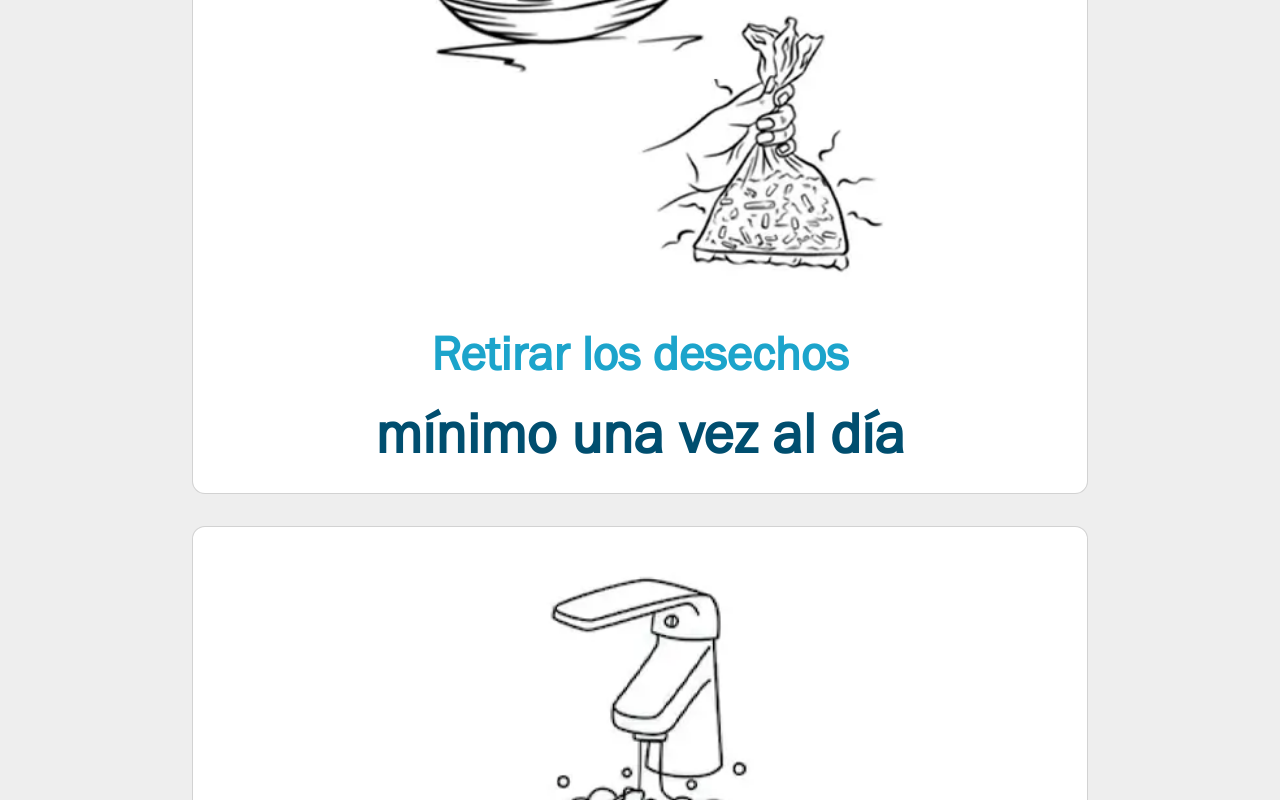
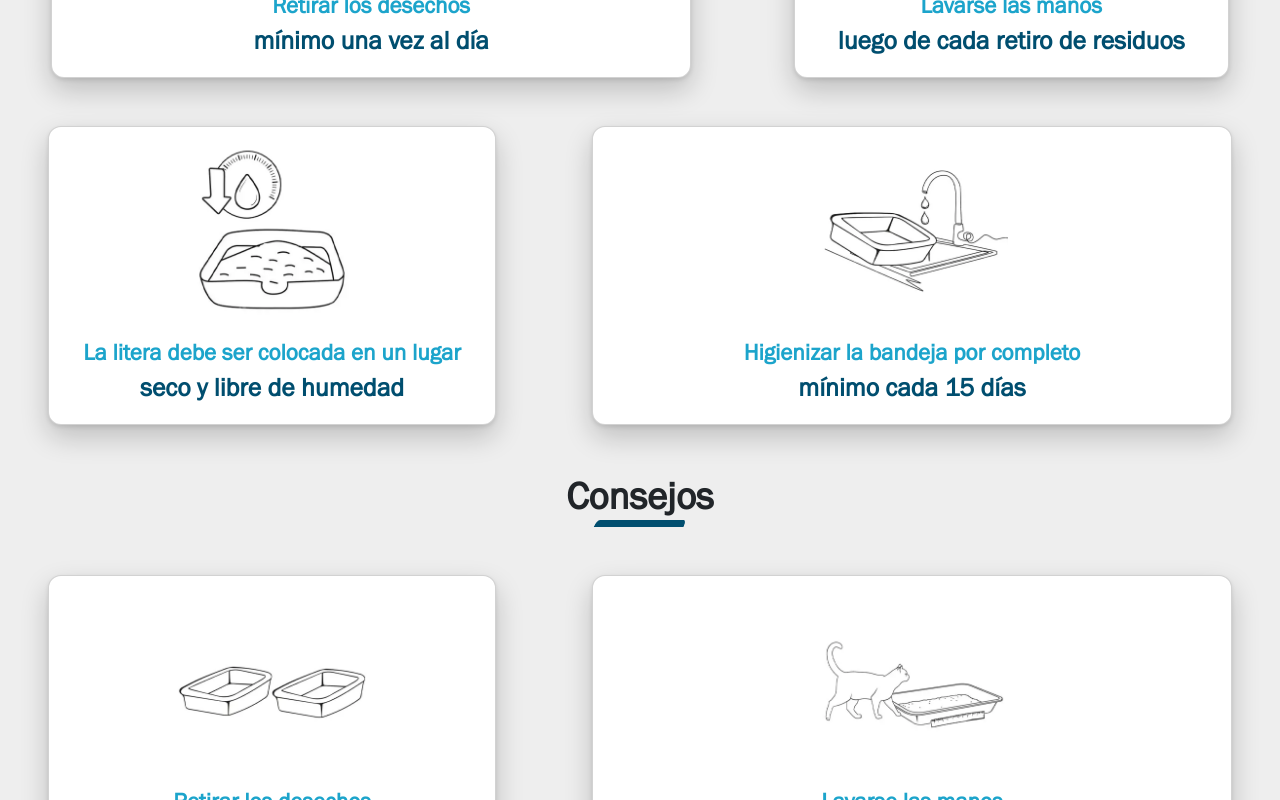
Before and after one commit to octaviofitz/silverpiedras, a React (Create React App) app: page /recomendaciones in a window 1280 px wide. Shown: the part 460-1260 px from the top of the page. Built offline with nearby package versions, Linux system fonts and the light colour scheme.

Commit message:
page recomendaciones media query

```diff
--- a/src/Components/Cards/Cards.js
+++ b/src/Components/Cards/Cards.js
@@ -1,6 +1,7 @@
 import React from 'react';
 
-import Card1 from '../IMG/BannerDesktop.webp';
+import Card1 from '../../IMG/Cards/Card1.webp';
+import Card2 from '../../IMG/Cards/Card2.webp';
 import Flecha from '../IMG/Flecha.webp'
 
 import './cards.css';
@@ -28,7 +29,7 @@ function Cards() {
             </article>
 
             <article className='tarjeta'>
-                <img src={Card1} className='img' alt='Silver' />
+                <img src={Card2} className='img' alt='Silver' />
                 <div className='textos'>
                 <h2>Recomendaciones de uso</h2>
                 <p>Es importante utilizar las piedras sanitarias de una forma adecuada para obtener su máximo rendimiento</p>
--- a/src/Components/Cards/cards.css
+++ b/src/Components/Cards/cards.css
@@ -36,6 +36,7 @@
 
 .cards .container .tarjeta{
     margin: 1rem;
+    box-shadow: rgba(0, 0, 0, 0.2) 0px 12px 28px 0px, rgba(0, 0, 0, 0.1) 0px 2px 4px 0px, rgba(255, 255, 255, 0.05) 0px 0px 0px 1px inset;
 }
 
 .cards .container .tarjeta .img{
--- a/src/Components/Footer/Footer.js
+++ b/src/Components/Footer/Footer.js
@@ -16,7 +16,9 @@ function Footer() {
                 <p className='texto'>Producido por </p>
                 </div>
                 <div>
+                <a href='https://www.rubicat.com.ar' target='_blank' rel="noreferrer noopener">
                 <img src={RubicatLogo} alt='Rubicat' className='img' />
+                </a>
                 </div>
                 </div>
         </section>
--- a/src/Components/Recomendaciones/Recomendaciones.js
+++ b/src/Components/Recomendaciones/Recomendaciones.js
@@ -10,8 +10,6 @@ import Consejo3 from '../../IMG/Consejos/Consejos3.webp';
 import Consejo4 from '../../IMG/Consejos/Consejos4.webp';
 import Consejo5 from '../../IMG/Consejos/Consejos5.webp';
 
-
-
 import './recomendaciones.css';
 
 function Recomendaciones() {
@@ -22,7 +20,7 @@ function Recomendaciones() {
 
             <article className='recomendaciones'>
 
-                <div className='card'>
+                <div className='card' id='tarjeta1R'>
                     <img src={Recomendacion1} alt='' className='img' />
                     <p className='texto'>Retirar los desechos</p>
                     <p className='subtexto'>mínimo una vez al día</p>
@@ -34,13 +32,13 @@ function Recomendaciones() {
                     <p className='subtexto'>luego de cada retiro de residuos</p>
                   </div>
 
-                  <div className='card'>
+                  <div className='card' id='tarjeta3R'>
                     <img src={Recomendacion3} alt='' className='img' />
                     <p className='texto'>La litera debe ser colocada en un lugar</p>
                     <p className='subtexto'>seco y libre de humedad</p>
                   </div>
 
-                  <div className='card'>
+                  <div className='card' id='tarjeta4R'>
                     <img src={Recomendacion4} alt='' className='img' />
                     <p className='texto'>Higienizar la bandeja por completo</p>
                     <p className='subtexto'>mínimo cada 15 días</p>
@@ -52,13 +50,13 @@ function Recomendaciones() {
 
                   <article className='consejos'>
 
-                  <div className='card'>
+                  <div className='card' id='tarjeta1C'>
                     <img src={Consejo1} alt='' className='img' />
                     <p className='texto'>Retirar los desechos</p>
                     <p className='subtexto'>mínimo una vez al día</p>
                   </div>
 
-                  <div className='card'>
+                  <div className='card' id='tarjeta2C'>
                     <img src={Consejo2} alt='' className='img' />
                     <p className='texto'> Lavarse las manos</p>
                     <p className='subtexto'>luego de cada retiro de residuos</p>
--- a/src/Components/Recomendaciones/recomendaciones.css
+++ b/src/Components/Recomendaciones/recomendaciones.css
@@ -81,3 +81,129 @@
     font-weight: 900;
     font-size: 4.5vw;
 }
+
+@media (min-width: 768px){
+    .recYConsejos .titulo,
+.recYConsejos .tituloConsejos{
+    font-size: 3.5vw;
+    margin-bottom: 1.2rem;
+}
+
+.recYConsejos .titulo::after{
+    content: "";
+        width: 20vw; /* Asegura que el subrayado cubra todo el texto */
+}
+
+.recYConsejos .tituloConsejos::after{
+        width: 10vw; /* Asegura que el subrayado cubra todo el texto */
+}
+
+
+.recYConsejos .recomendaciones .card,
+.recYConsejos .consejos .card{
+    display: flex;
+    width: 45vw;
+    border-radius: 13px 13px 13px 13px;
+    margin: 1rem auto;
+}
+
+.recYConsejos .recomendaciones,
+.recYConsejos .consejos{
+    display: flex;
+    flex-direction: row;
+    flex-wrap: wrap;
+}
+
+
+.recYConsejos .recomendaciones .card .img,
+.recYConsejos .consejos .card .img{
+    width: 25vw;
+    display: flex;
+    margin: 0.5rem auto;
+}
+
+.recYConsejos .recomendaciones .card .texto,
+.recYConsejos .consejos .card .texto{
+    font-size: 3vw;
+    margin-bottom: 0rem;
+    padding: 0 0.9rem;
+}
+
+.recYConsejos .recomendaciones .card .subtexto,
+.recYConsejos .consejos .card .subtexto{
+    font-size: 3vw;
+}
+}
+
+@media (min-width: 1024px){
+.recYConsejos{
+    padding: 3rem 0;
+}
+
+    .recYConsejos .titulo,
+.recYConsejos .tituloConsejos{
+    font-size: 3vw;
+    margin-bottom: 2.5rem;
+}
+
+.recYConsejos .titulo::after{
+    content: "";
+        width: 16vw; /* Asegura que el subrayado cubra todo el texto */
+}
+
+.recYConsejos .tituloConsejos::after{
+        width: 7vw; /* Asegura que el subrayado cubra todo el texto */
+}
+
+
+.recYConsejos .recomendaciones .card,
+.recYConsejos .consejos .card{
+    display: flex;
+    width: 34vw;
+    border-radius: 13px 13px 13px 13px;
+    margin: 1rem auto 2rem;
+    box-shadow: rgba(0, 0, 0, 0.2) 0px 12px 28px 0px, rgba(0, 0, 0, 0.1) 0px 2px 4px 0px, rgba(255, 255, 255, 0.05) 0px 0px 0px 1px inset;}
+
+.recYConsejos .recomendaciones .card .img,
+.recYConsejos .consejos .card .img{
+    width: 15vw;
+    display: flex;
+    margin: 0.5rem auto;
+}
+
+.recYConsejos .recomendaciones .card .texto,
+.recYConsejos .consejos .card .texto{
+    font-size: 1.8vw;
+    margin-bottom: 0rem;
+    padding: 0 0.9rem;
+}
+
+.recYConsejos .recomendaciones .card .subtexto,
+.recYConsejos .consejos .card .subtexto{
+    font-size: 2vw;
+}
+
+.recYConsejos .recomendaciones #tarjeta1R{
+    width: 50vw;
+}
+
+.recYConsejos .recomendaciones #tarjeta3R{
+    width: 35vw;
+}
+
+.recYConsejos .recomendaciones #tarjeta4R{
+    width: 50vw;
+}
+
+.recYConsejos .consejos #tarjeta1C{
+    width: 35vw;
+}
+
+.recYConsejos .consejos #tarjeta2C{
+    width: 50vw;
+}
+
+.recYConsejos .consejos .card{
+    width: 27vw;
+}
+}
```
Also changed, not shown: src/IMG/Cards/Card1.webp (added), src/IMG/Cards/Card2.webp (added).
